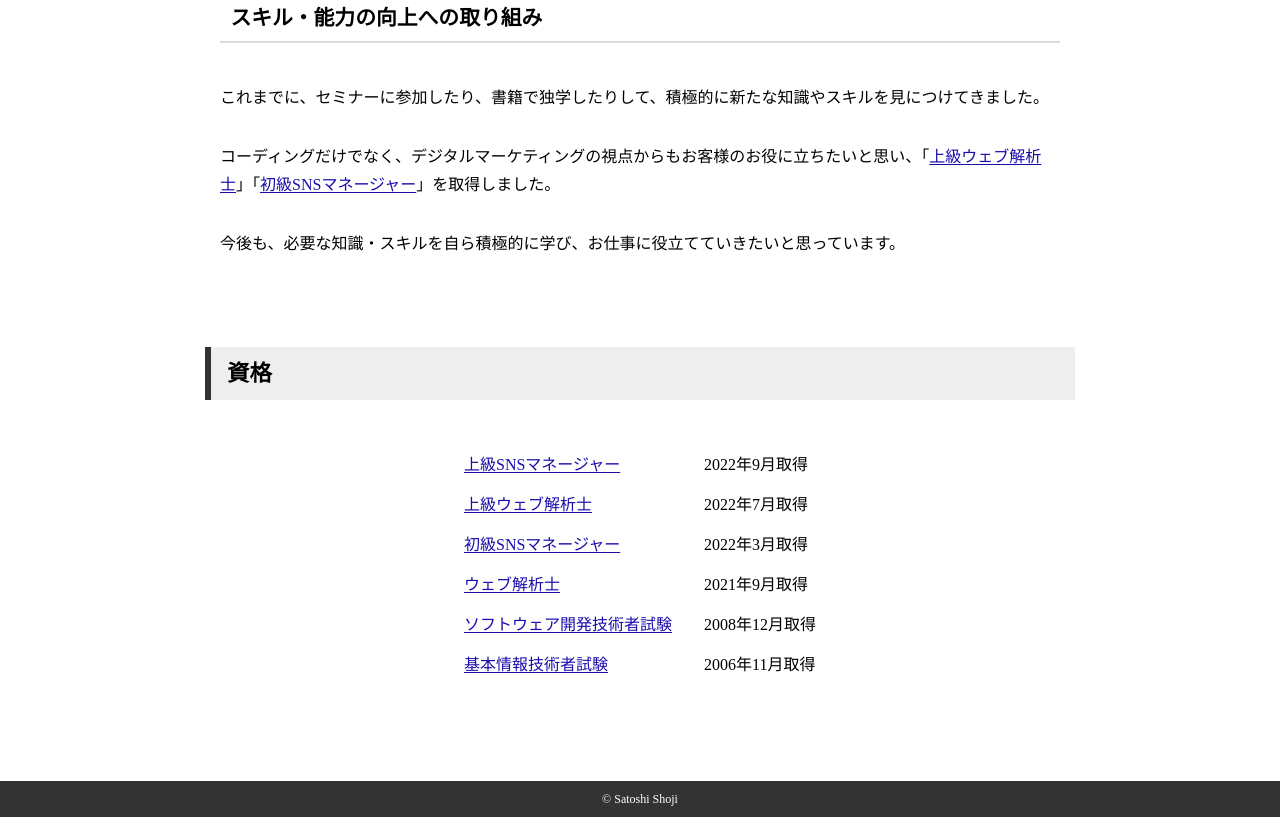
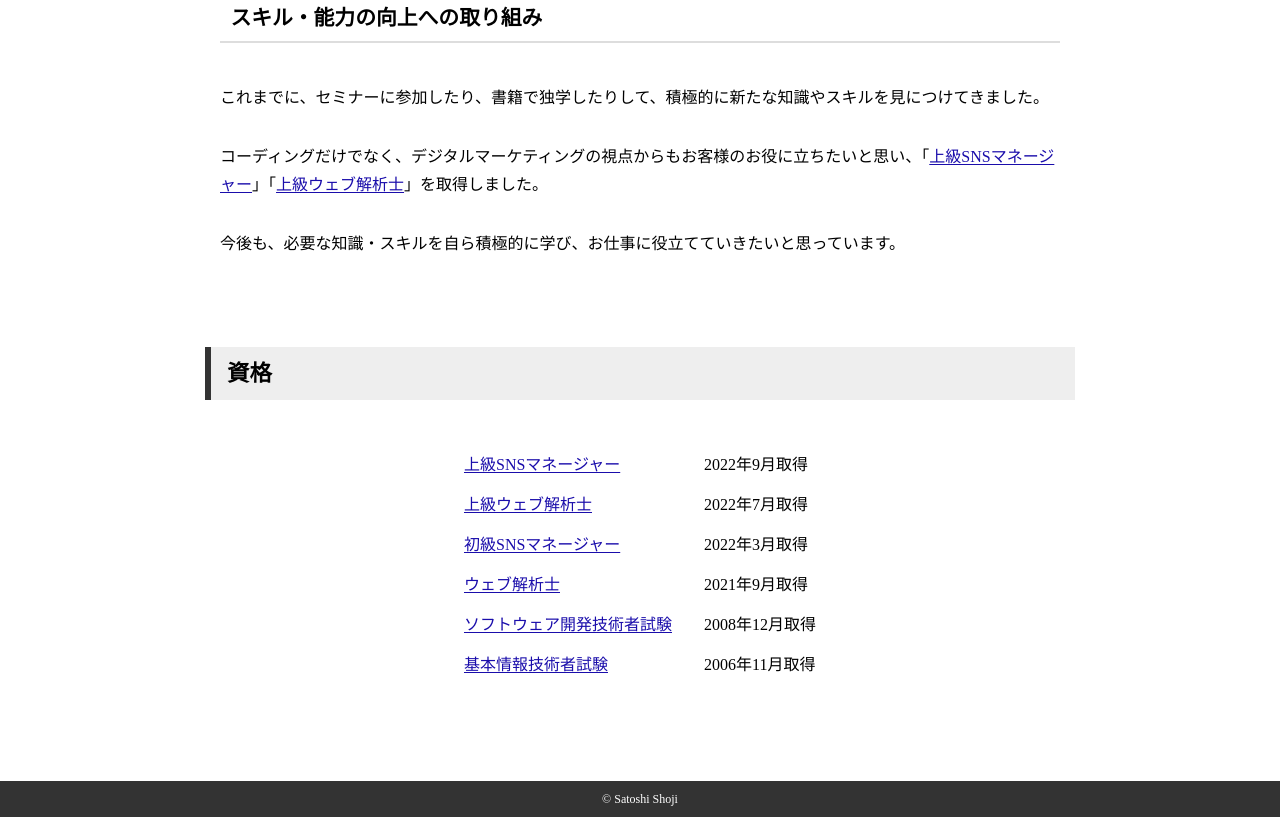
Before and after one commit to satoyan419/portfolio2022, a website: page profile.html in a window 1280 px wide. Shown: the part 1198-2015 px from the top of the page. Drawn offline with nearby package versions, Linux system fonts and the light colour scheme; files that its build step writes are made by us from their sources.

Commit message:
文章を修正

```diff
--- a/profile.html
+++ b/profile.html
@@ -65,7 +65,7 @@
           <section>
             <h3 id="pr02">スキル・能力の向上への取り組み</h3>
             <p>これまでに、セミナーに参加したり、書籍で独学したりして、積極的に新たな知識やスキルを見につけてきました。</p>
-            <p>コーディングだけでなく、デジタルマーケティングの視点からもお客様のお役に立ちたいと思い、「<a href="https://www.waca.associates/jp/course/swac/" target="_blank" rel="noopener noreferrer">上級ウェブ解析士</a>」「<a href="https://www.waca.associates/jp/course/snsmanager/" target="_blank" rel="noopener noreferrer">初級SNSマネージャー</a>」を取得しました。</p>
+            <p>コーディングだけでなく、デジタルマーケティングの視点からもお客様のお役に立ちたいと思い、「<a href="https://snsmanager.jp/advanced" target="_blank" rel="noreferrer">上級SNSマネージャー</a>」「<a href="https://www.waca.associates/jp/course/swac/" target="_blank" rel="noreferrer">上級ウェブ解析士</a>」を取得しました。</p>
             <p>今後も、必要な知識・スキルを自ら積極的に学び、お仕事に役立てていきたいと思っています。</p>
           </section>
         </section>
```
